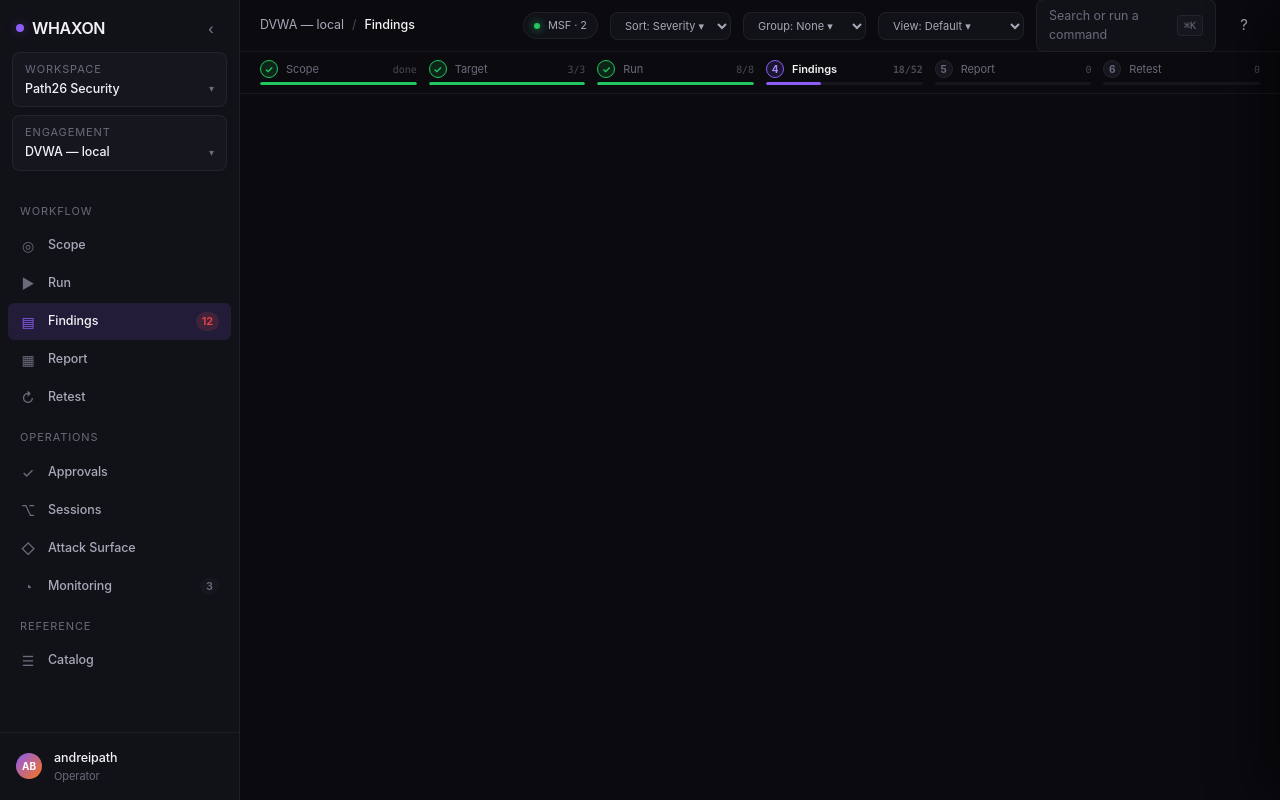
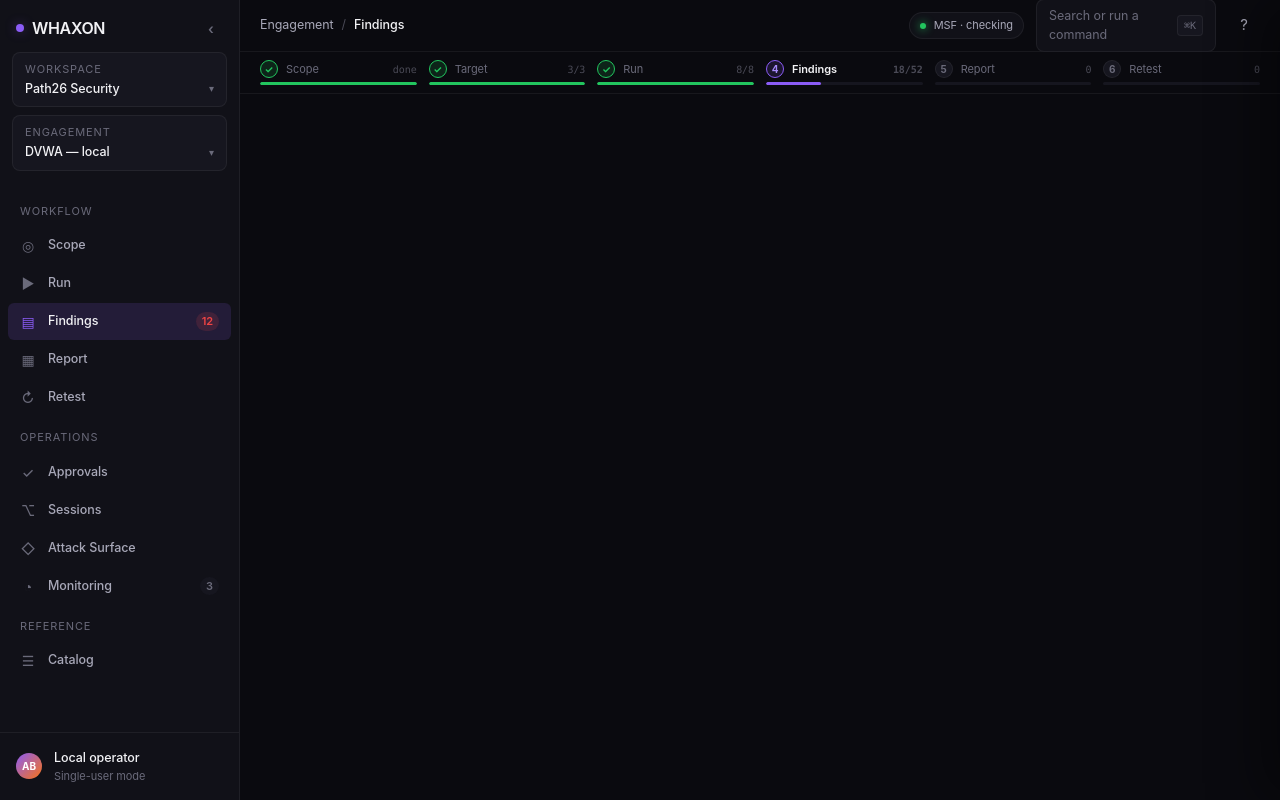
Before and after one commit to andreipath26/WHAXON, a Python web app: template src/whaxon/interfaces/web/templates/base.html in a window 1280 px wide. Run offline with Jinja, Linux system fonts and the light colour scheme; the template is opened without the code that fills it, so the values that code supplies are empty.

Commit message:
ui(shell): replace fake engagement and topbar controls with live status

```diff
--- a/src/whaxon/interfaces/web/templates/base.html
+++ b/src/whaxon/interfaces/web/templates/base.html
@@ -48,7 +48,7 @@
       <a class="sb-item" data-page="settings" style="display:none;" data-tip="Settings" data-tip-right><span class="sb-icon">⚙</span><span class="label-text">Settings</span></a>
       <div class="sb-user" data-tip="Account" data-tip-right>
         <div class="sb-avatar">AB</div>
-        <div class="meta"><div class="nm">andreipath</div><div class="rl">Operator</div></div>
+        <div class="meta"><div class="nm">Local operator</div><div class="rl">Single-user mode</div></div>
       </div>
     </div>
   </aside>
@@ -56,12 +56,9 @@
   <!-- ═══ MAIN ═══ -->
   <div class="main">
     <header class="topbar">
-      <div class="crumb">DVWA — local <span class="sep">/</span> <span class="here" id="crumb-here">Findings</span></div>
+      <div class="crumb"><span id="crumb-engagement">Engagement</span> <span class="sep">/</span> <span class="here" id="crumb-here">Findings</span></div>
       <div class="tb-spacer"></div>
-      <span class="tb-pill" id="msf-pill"><span class="dot"></span> MSF · 2</span>
-      <select class="tb-select" title="Sort"><option>Sort: Severity ▾</option><option>Sort: Date</option><option>Sort: Target</option><option>Sort: Status</option></select>
-      <select class="tb-select" title="Group"><option>Group: None ▾</option><option>Group: Target</option><option>Group: Severity</option><option>Group: Source</option></select>
-      <select class="tb-select" title="Saved view"><option>View: Default ▾</option><option>View: Critical only</option><option>View: Verified</option><option>+ Save current view</option></select>
+      <span class="tb-pill" id="msf-pill"><span class="dot"></span> MSF · checking</span>
       <div class="tb-search" id="palette-trigger"><span>Search or run a command</span><span class="tb-kbd">⌘K</span></div>
       <button class="tb-btn" id="notif-trigger" style="display:none;" data-tip="Notifications" data-tip-bottom>◔<span class="n"></span></button>
       <button class="tb-btn" id="help-trigger" data-tip="Shortcuts (?)" data-tip-bottom>?</button>
```
